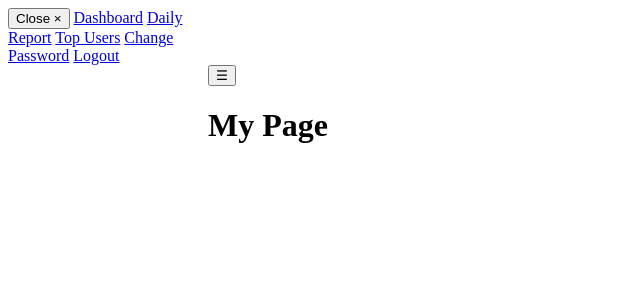
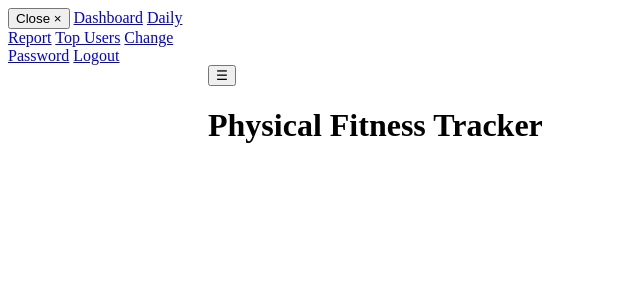
Before and after one commit to GLingesh123/Fitness-tracker-2, a PHP site: page / in a window 1280 px wide. Shown: the top 300 px of the page, without its empty margins (0-640 px from the left). Run offline with PHP 8.4, Linux system fonts and the light colour scheme.

Commit message:
second commit

```diff
--- a/Style.css
+++ b/Style.css
@@ -1,3 +1,3 @@
 .menu{
-    align-items: inline-block;
+
 }
--- a/index.html
+++ b/index.html
@@ -18,22 +18,22 @@
 
       </div>
 
-      <div class="w3-main" style="margin-left:200px">
+      <div class="main" style="margin-left:200px">
 
-      <div class="w3-teal">
-        <button class="w3-button w3-teal w3-xlarge" onclick="w3_open()">&#9776;</button>
-        <div class="w3-container">
-          <h1>My Page</h1>
+      <div class="teal">
+        <button class="" onclick="menu_open()">&#9776;</button>
+        <div class="container">
+          <h1>Physical Fitness Tracker</h1>
         </div>
         </div>
       </div>
 
       <script>
-      function w3_open() {
+      function menu_open() {
         document.getElementById("mySidebar").style.display = "block";
       }
 
-      function w3_close() {
+      function menu_close() {
         document.getElementById("mySidebar").style.display = "none";
       }
       </script>
```
